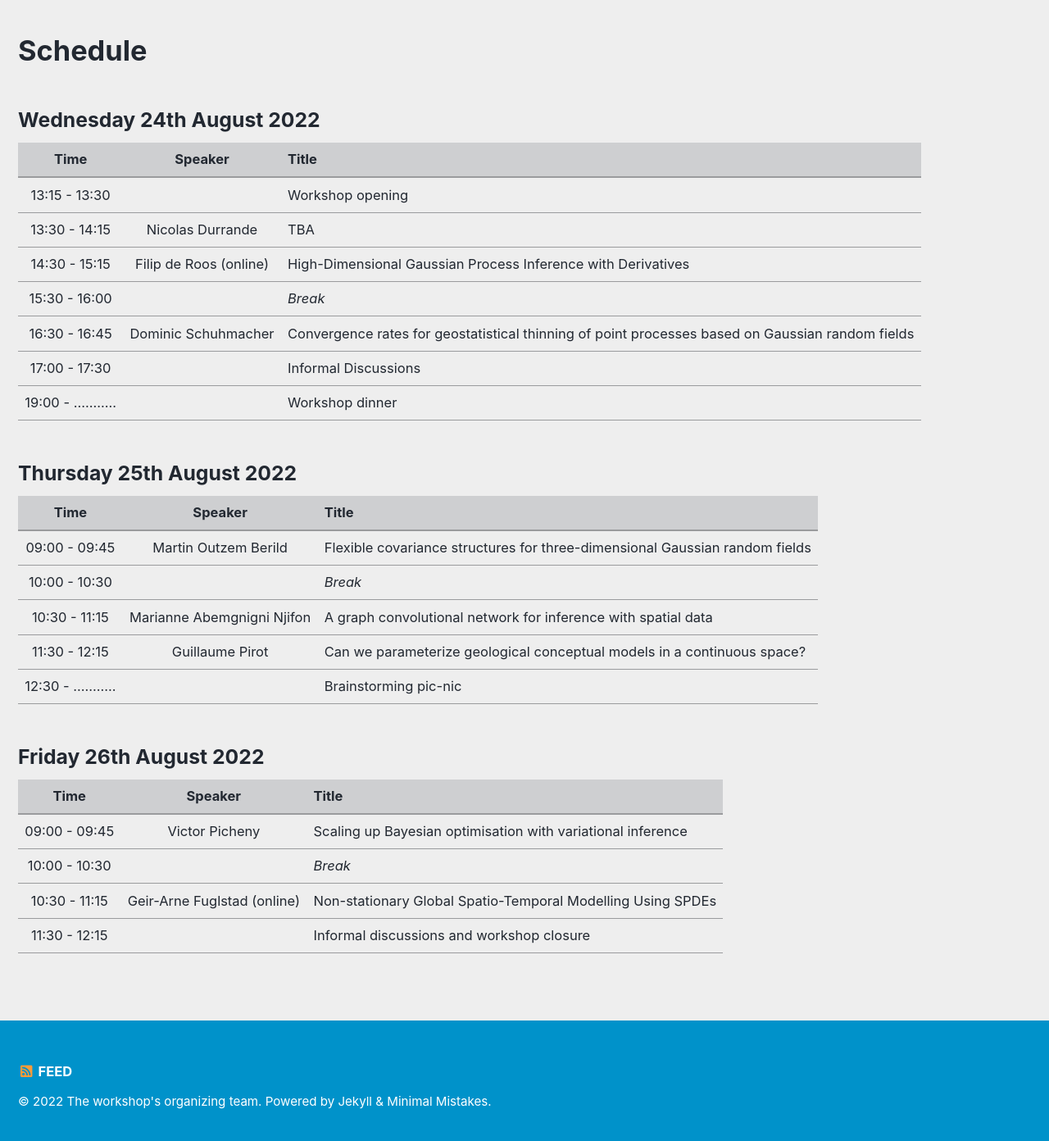
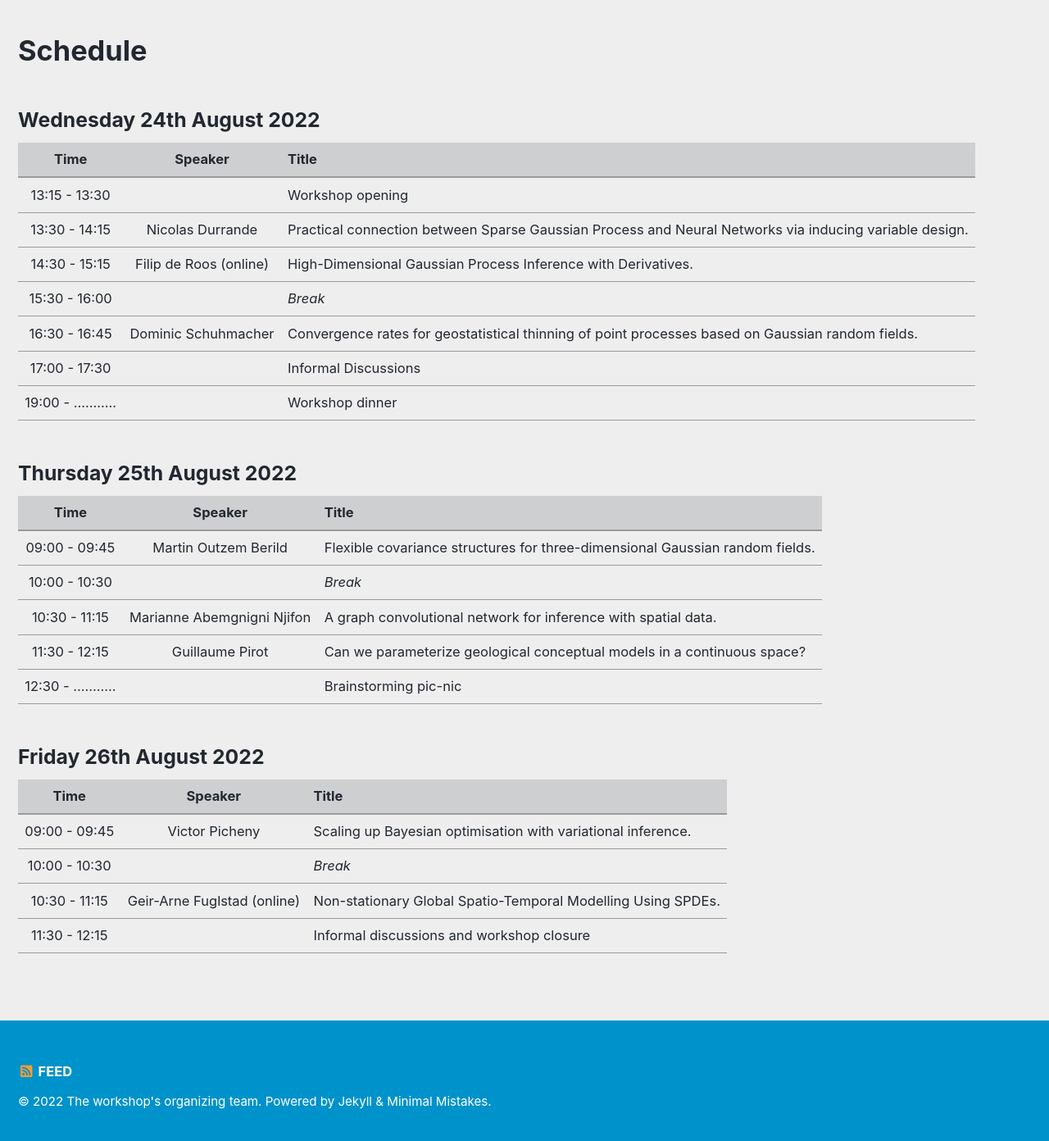
Before and after one commit to workshop-Bern-Toulouse/workshop-bern-toulouse.github.io, a Jekyll site: the page built from _pages/program.md, in a window 1280 px wide and 1400 px high, scrolled down 382 px. Shown: the top 1392 px of the window at 82% size. Built offline with Jekyll 4.4.1, drawn with Linux system fonts in a browser that asks for light colours; cached includes are drawn as plain includes.

Commit message:
Update program.md

```diff
--- a/_pages/program.md
+++ b/_pages/program.md
@@ -17,10 +17,10 @@ header:
 | &nbsp;&nbsp;&nbsp;&nbsp;&nbsp;&nbsp;&nbsp;Time&nbsp;&nbsp;&nbsp;&nbsp;&nbsp;&nbsp;&nbsp; | &nbsp;&nbsp;&nbsp;&nbsp;&nbsp;&nbsp;Speaker&nbsp;&nbsp;&nbsp;&nbsp;&nbsp;&nbsp; | Title |
 |:-----------:|:-------------:|:-------------------|
 | 13:15 - 13:30 | |  Workshop opening |
-| 13:30 - 14:15 | Nicolas Durrande | TBA |
-| 14:30 - 15:15 | Filip de Roos (online) | High-Dimensional Gaussian Process Inference with Derivatives  |
+| 13:30 - 14:15 | Nicolas Durrande | Practical connection between Sparse Gaussian Process and Neural Networks via inducing variable design. |
+| 14:30 - 15:15 | Filip de Roos (online) | High-Dimensional Gaussian Process Inference with Derivatives.  |
 | 15:30 - 16:00 |  | *Break*  |
-| 16:30 - 16:45 |  Dominic Schuhmacher | Convergence rates for geostatistical thinning of point processes based on Gaussian random fields |
+| 16:30 - 16:45 |  Dominic Schuhmacher | Convergence rates for geostatistical thinning of point processes based on Gaussian random fields. |
 | 17:00 - 17:30 |  |  Informal Discussions |
 | 19:00 - ........... | |  Workshop dinner |
 
@@ -28,9 +28,9 @@ header:
 
 | &nbsp;&nbsp;&nbsp;&nbsp;&nbsp;&nbsp;&nbsp;Time&nbsp;&nbsp;&nbsp;&nbsp;&nbsp;&nbsp;&nbsp; | &nbsp;&nbsp;&nbsp;&nbsp;&nbsp;&nbsp;Speaker&nbsp;&nbsp;&nbsp;&nbsp;&nbsp;&nbsp; | Title |
 |:-----------:|:-------------:|:-------------------|
-| 09:00 - 09:45 | Martin Outzem Berild | Flexible covariance structures for three-dimensional Gaussian random fields |
+| 09:00 - 09:45 | Martin Outzem Berild | Flexible covariance structures for three-dimensional Gaussian random fields. |
 | 10:00 - 10:30 |  | *Break*  |
-| 10:30 - 11:15 | Marianne Abemgnigni Njifon | A graph convolutional network for inference with spatial data |
+| 10:30 - 11:15 | Marianne Abemgnigni Njifon | A graph convolutional network for inference with spatial data. |
 | 11:30 - 12:15 | Guillaume Pirot  | Can we parameterize geological conceptual models in a continuous space? |
 | 12:30 - ........... |  | Brainstorming pic-nic |
 
@@ -38,7 +38,7 @@ header:
 
 | &nbsp;&nbsp;&nbsp;&nbsp;&nbsp;&nbsp;&nbsp;Time&nbsp;&nbsp;&nbsp;&nbsp;&nbsp;&nbsp;&nbsp; | &nbsp;&nbsp;&nbsp;&nbsp;&nbsp;&nbsp;Speaker&nbsp;&nbsp;&nbsp;&nbsp;&nbsp;&nbsp; | Title |
 |:-----------:|:-------------:|:-------------------|
-| 09:00 - 09:45 | Victor Picheny  | Scaling up Bayesian optimisation with variational inference |
+| 09:00 - 09:45 | Victor Picheny  | Scaling up Bayesian optimisation with variational inference. |
 | 10:00 - 10:30 |  | *Break*  |
-| 10:30 - 11:15 | Geir-Arne Fuglstad (online) | Non-stationary Global Spatio-Temporal Modelling Using SPDEs |
+| 10:30 - 11:15 | Geir-Arne Fuglstad (online) | Non-stationary Global Spatio-Temporal Modelling Using SPDEs. |
 | 11:30 - 12:15 |  | Informal discussions and workshop closure |
```
